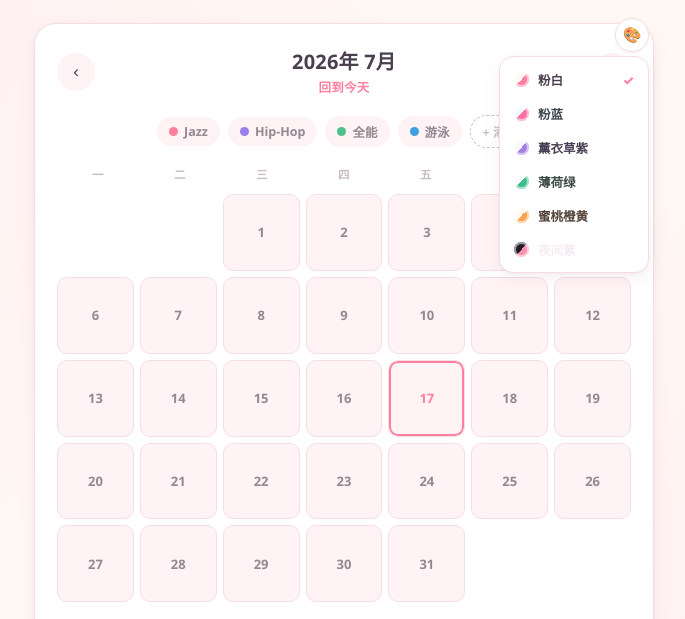
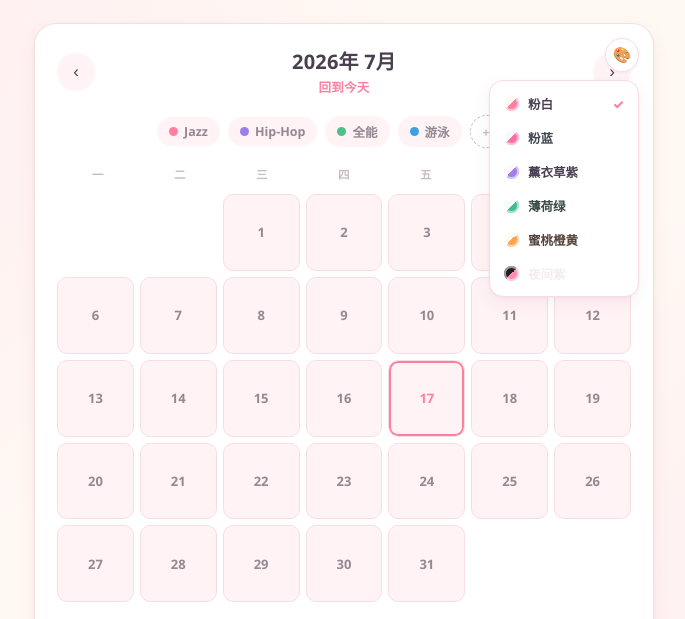
Before and after one commit to mumuxi777/dance-checkin-calendar, a plain HTML site: page index.html in a window 1280 px wide. Both pictures are taken after a click on the button "选择配色". Shown: the part 124-743 px from the top of the page, without its empty margins (296-981 px from the left). Drawn offline with Linux system fonts and the light colour scheme.

Commit message:
Move theme picker icon fully inside the card
Was straddling the card's top-right corner (top:-6px, right:4px), which
read as misplaced. Moved inside the card padding (top:14px, right:14px)
to match the desired reference layout.

```diff
--- a/index.html
+++ b/index.html
@@ -489,8 +489,8 @@
   /* Tucked-away theme switcher: small corner icon + popup menu */
   .theme-fab {
     position: absolute;
-    top: -6px;
-    right: 4px;
+    top: 14px;
+    right: 14px;
     width: 34px;
     height: 34px;
     border-radius: 50%;
@@ -511,8 +511,8 @@
 
   .theme-menu {
     position: absolute;
-    top: 32px;
-    right: 4px;
+    top: 56px;
+    right: 14px;
     z-index: 22;
     background: var(--surface);
     border: 1px solid var(--border);
```
